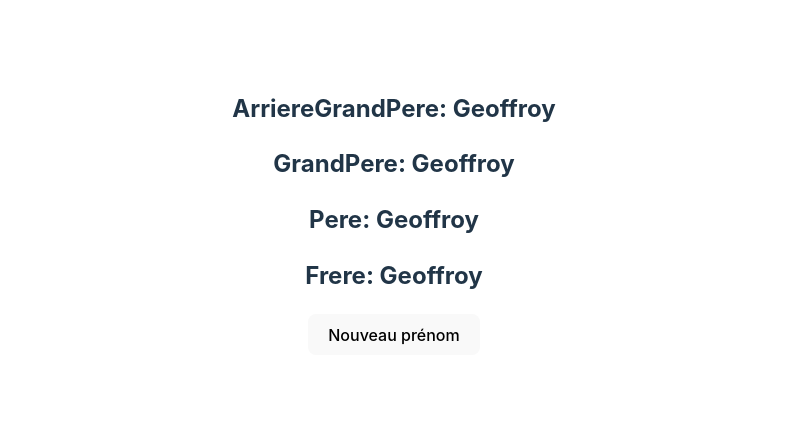
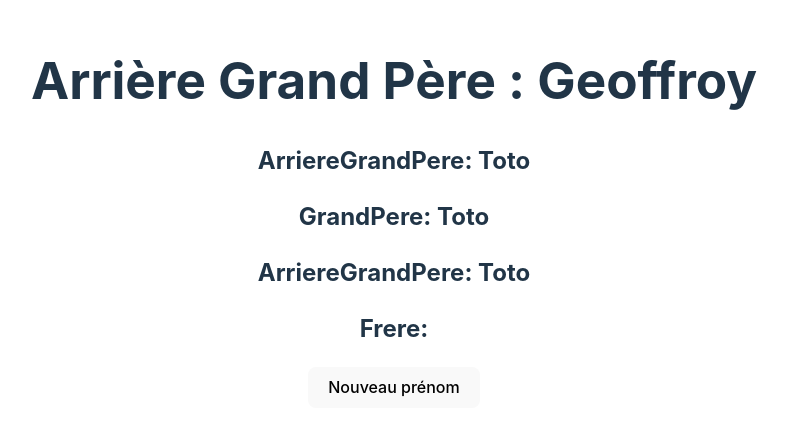
Before and after one commit to Calanfive/-tats_globaux_tp, a React (Vite) app: page / in a window 1280 px wide. Shown: the part 187-622 px from the top of the page, without its empty margins (246-1034 px from the left). Built offline with nearby package versions, Linux system fonts and the light colour scheme.

Commit message:
context provider

```diff
--- a/src/App.tsx
+++ b/src/App.tsx
@@ -1,19 +1,25 @@
-import { useState } from 'react'
+import { useState, createContext } from 'react'
 import './App.css'
 import ArriereGrandPere from './components/ArriereGrandPere'
 
+export const Context = createContext<{
+  prenom : string,
+  setPrenom: (prenom : string) => void
+}>({
+  prenom: "",
+  setPrenom: () => {}
+})
+
 function App() {
+  // eslint-disable-next-line @typescript-eslint/no-unused-vars
   const [prenomDeLaFamille, setPrenomDeLaFamille] = useState<string>('Geoffroy')
-
-  const handleChangeNewName = (newName : string) => {
-    setPrenomDeLaFamille(newName)
-  };
 
   return (
     <>
-      <div>
-        <ArriereGrandPere prenomARGP={prenomDeLaFamille} onNameChange={handleChangeNewName} />
-      </div>
+      <Context.Provider value={"Toto"}>
+        <h1> Arrière Grand Père : {prenomDeLaFamille}</h1>
+        <ArriereGrandPere/>
+      </Context.Provider>
     </>
   )
 }
--- a/src/components/ArriereGrandPere.tsx
+++ b/src/components/ArriereGrandPere.tsx
@@ -1,12 +1,16 @@
+import { Context } from '../App'
 import GrandPere from './GrandPere'
+import { useContext } from "react"
 
-function ArriereGrandPere(props: {prenomARGP: string, onNameChange: (prenom: string) => void}) {
+function ArriereGrandPere() {
+
+  const prenomDeLaFamille = useContext(Context)
 
   return (
     <>
         <div className="ArriereGrandPere">
-          <h2>ArriereGrandPere: {props.prenomARGP}</h2>
-          <GrandPere prenomGP={props.prenomARGP} onNameChange={props.onNameChange}/>
+          <h2>ArriereGrandPere: {prenomDeLaFamille}</h2>
+          <GrandPere />
         </div>
     </>
   )
--- a/src/components/GrandPere.tsx
+++ b/src/components/GrandPere.tsx
@@ -1,13 +1,16 @@
+import { Context } from '../App'
 import Pere from './Pere'
+import { useContext } from "react"
 
-function GrandPere(props: { prenomGP:string, onNameChange: (prenom: string) => void }) {
+function GrandPere() {
+
+  const prenomDeLaFamille = useContext(Context)
 
   return (
     <>
         <div className="GrandPere">
-          <h2> GrandPere: {props.prenomGP} </h2>
-          <Pere prenomP={props.prenomGP} onNameChange={props.onNameChange}/>
-
+          <h2>GrandPere: {prenomDeLaFamille}</h2>
+          <Pere />
         </div>
     </>
   )
--- a/src/components/Pere.tsx
+++ b/src/components/Pere.tsx
@@ -1,13 +1,16 @@
+import { Context } from '../App'
 import Frere from './Frere'
+import { useContext } from "react"
 
-function Pere(props : {prenomP : string, onNameChange: (prenom: string) => void}) {
+function Pere() {
+
+  const prenomDeLaFamille = useContext(Context)
 
   return (
     <>
         <div className="Pere">
-          <h2>Pere: {props.prenomP}</h2>
-
-          <Frere prenomF={props.prenomP} onNameChange={props.onNameChange}/>
+          <h2>ArriereGrandPere: {prenomDeLaFamille}</h2>
+          <Frere />
         </div>
     </>
   )
```
